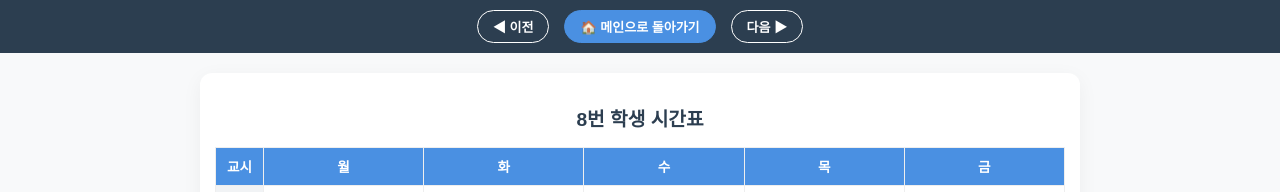
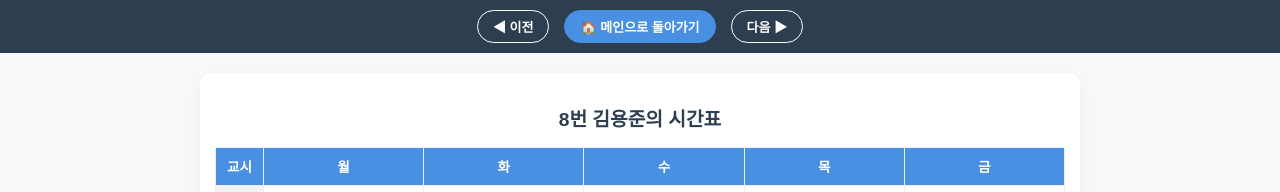
Before and after one commit to kimyunho0918-creator/timeset, a plain HTML site: page test-8.html in a window 1280 px wide. Shown: the top 192 px of the page. Drawn offline with Linux system fonts and the light colour scheme.

Commit message:
Update test-8.html

```diff
--- a/test-8.html
+++ b/test-8.html
@@ -64,7 +64,7 @@
         ["7", ["체육탐구", "강희철", "3-1"], ["화법과작문","강나영","3-5"], ["","",""], ["생활과한문", "김수정", "3-6"], ["채움", "-", "3-1"]]
     ];
 
-    document.getElementById('nameTag').innerText = `${studentNo}번 학생 시간표`;
+    document.getElementById('nameTag').innerText = `${studentNo}번 김용준의 시간표`;
 
     // 네비게이션 설정
     const p = studentNo > 1 ? studentNo - 1 : 31;
@@ -89,4 +89,5 @@
     });
 </script>
 </body>
+
 </html>
```
